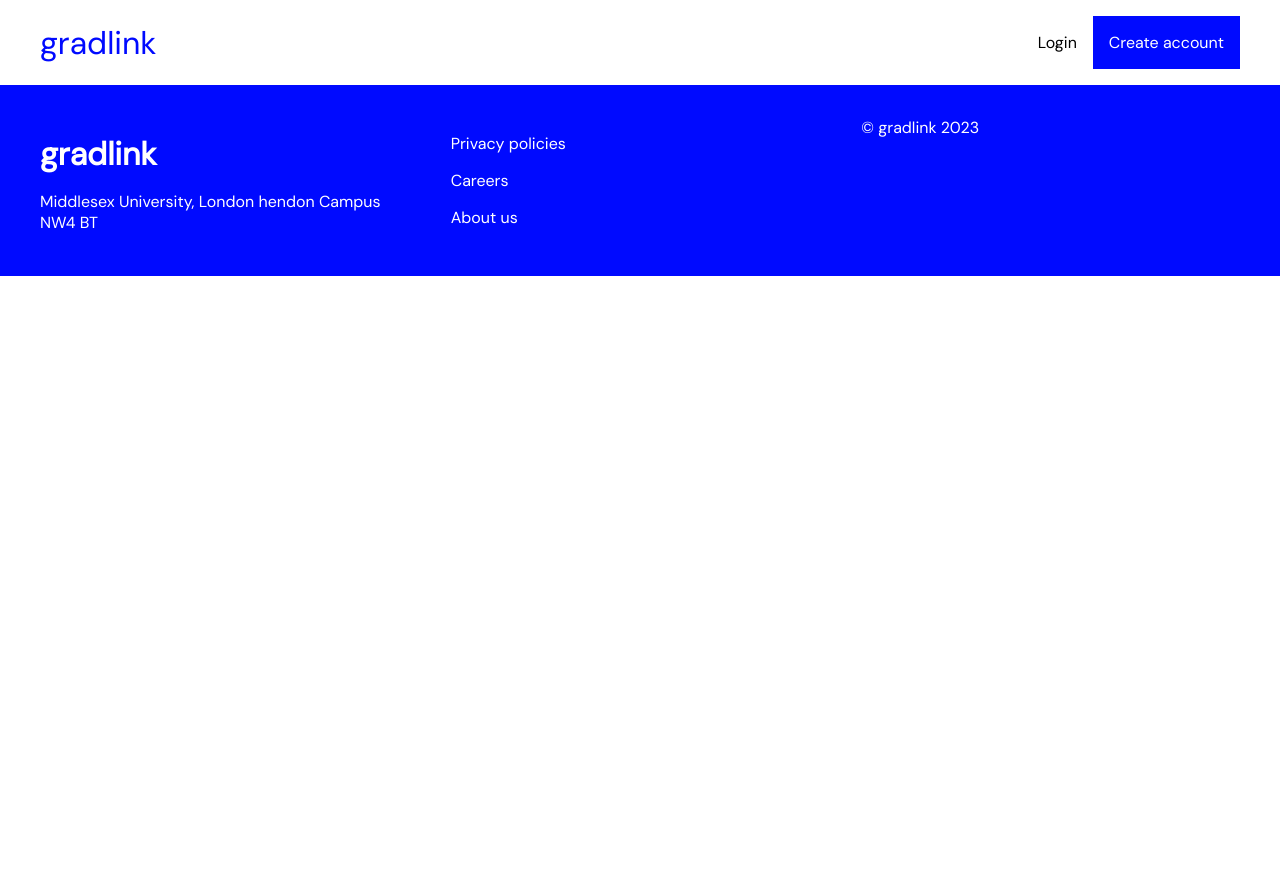
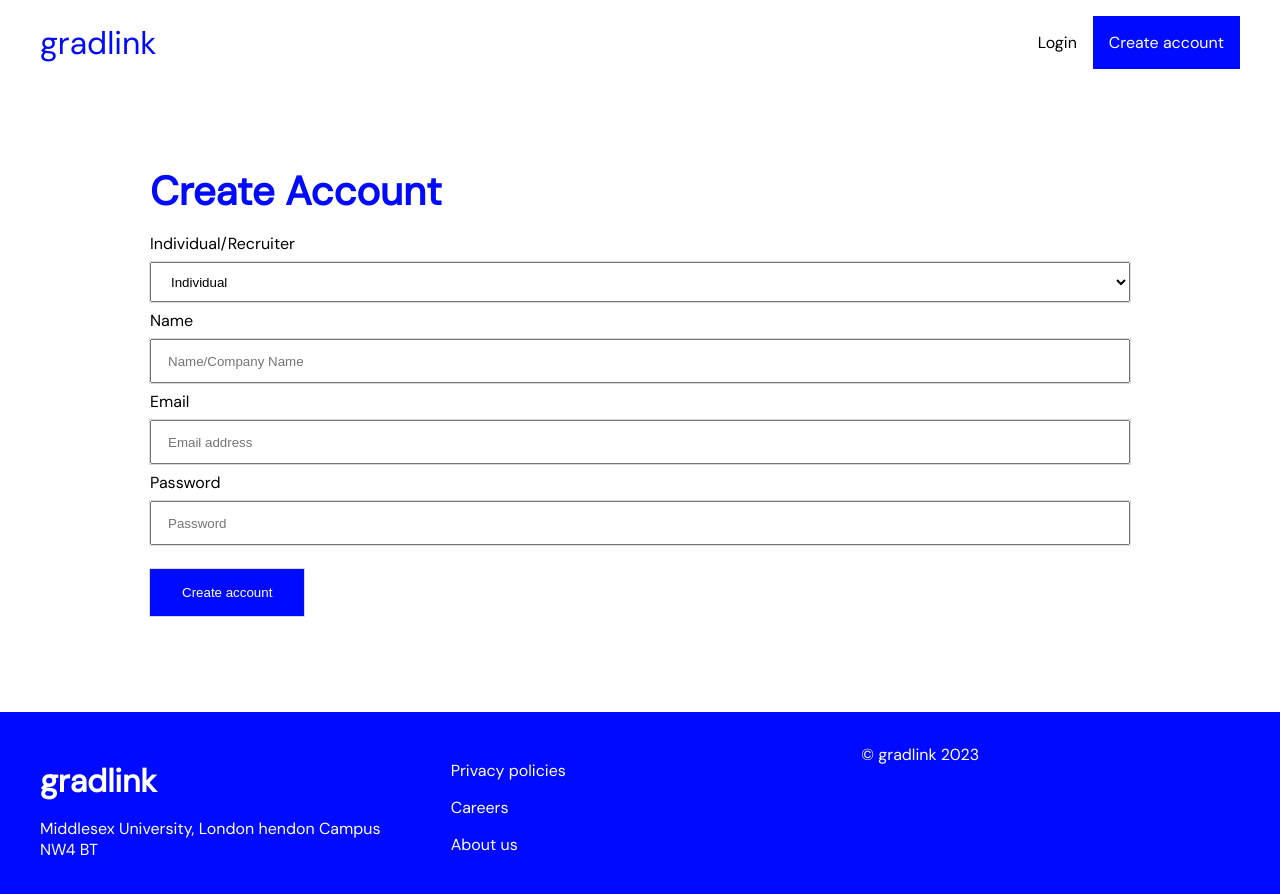
Before and after one commit to Obizim/portal, a React (Create React App) app: page / in a window 1280 px wide. Both pictures are taken after a click on the item "Create account". Shown: the top 894 px of the page. Before the commit the page ends 800 px from the top, so only its background shows below. Built offline with nearby package versions, Linux system fonts and the light colour scheme.

Commit message:
auth views

```diff
--- /dev/null
+++ b/src/components/forms/button.js
@@ -0,0 +1,7 @@
+import './forms.css'
+
+export const Button = ({type, value}) => {
+    return(
+        <button className='formSubmit' type={type}>{value}</button>
+    )
+}
--- a/src/components/forms/forms.css
+++ b/src/components/forms/forms.css
@@ -0,0 +1,35 @@
+.authSelect {
+    display: flex;
+    flex-direction: column;
+    justify-content: center;
+}
+
+.authSelect select {
+    height: 2.5rem;
+    padding-left: 1rem;
+    margin: .5rem 0;
+    outline: 1px solid rgb(218, 218, 218);
+}
+
+.inputForm {
+    display: flex;
+    flex-direction: column;
+    justify-content: center;
+}
+
+.inputForm input {
+    height: 2.5rem;
+    padding-left: 1rem;
+    margin: .5rem 0;
+    outline: 1px solid rgb(218, 218, 218);
+}
+
+.formSubmit {
+    margin: 1rem 0;
+    outline: 1px solid rgb(218, 218, 218);
+    color: #fff;
+    background-color: #000AFF;
+    padding: 1rem 2rem;
+    border: transparent;
+    cursor: pointer;
+}
--- /dev/null
+++ b/src/components/forms/input.js
@@ -0,0 +1,22 @@
+import "./forms.css";
+export const Input = ({ name, type, placeholder }) => {
+  return (
+    <div className="inputForm">
+      <label htmlFor={name}>{name}</label>
+      <input type={type} id={name} placeholder={placeholder} />
+    </div>
+  );
+};
+
+
+export const Select = () => {
+    return (
+        <div className="authSelect">
+          <label htmlFor="identity">Individual/Recruiter</label>
+          <select name="identity" id="identity">
+            <option value="individual">Individual</option>
+            <option value="recruiter">Recruiter</option>
+          </select>
+        </div>
+    )
+}
--- /dev/null
+++ b/src/views/auth/auth.css
@@ -0,0 +1,10 @@
+.authContainer{
+    max-width: 980px;
+    padding: 1rem .9rem;
+    margin: 4rem auto;
+}
+
+.title {
+    color: #000AFF;
+    margin-bottom: 1rem;
+}
--- a/src/views/auth/auth.js
+++ b/src/views/auth/auth.js
@@ -1,14 +1,32 @@
+import { Button } from "../../components/forms/button";
+import { Input, Select } from "../../components/forms/input";
+import "./auth.css";
+
 export const SignIn = () => {
-    return (
-        <section></section>
-    )
-}
-
+  return (
+    <section className="authContainer">
+      <h2 className="title">Login</h2>
+      <form className="authForm">
+        <Select />
+        <Input name="Email" type="email" placeholder="Email address" />
+        <Input name="Password" type="password" placeholder="Password" />
+        <Button type="submit" value="Login" />
+      </form>
+    </section>
+  );
+};
 
 export const SignUp = () => {
-    return (
-        <section>
-
-        </section>
-    )
-}
+  return (
+    <section className="authContainer">
+      <h2 className="title">Create Account</h2>
+      <form className="authForm">
+        <Select />
+        <Input name="Name" type="text" placeholder="Name/Company Name" />
+        <Input name="Email" type="email" placeholder="Email address" />
+        <Input name="Password" type="password" placeholder="Password" />
+        <Button type="submit" value="Create account" />
+      </form>
+    </section>
+  );
+};
--- a/src/views/home/home.css
+++ b/src/views/home/home.css
@@ -20,11 +20,11 @@
     padding: 2rem 0;
 }
 
-form {
+.form {
     display: flex;
     align-items: center;
 }
-form input {
+.form input {
     padding: 1rem;
     padding-right: 4rem;
     width: 100%;
--- a/src/views/home/index.js
+++ b/src/views/home/index.js
@@ -7,7 +7,7 @@
                 <h1 className="title">Find a <span className="titleColor">graduate/internship </span><br /> job around you</h1>
                 <p className="subtitle">Thousands of entry-level and internship roles for students across different sectors</p>
 
-                <form>
+                <form className="form">
                     <div className="form_title">
                         <input type="text" placeholder="What position are you looking for?" />
                     </div>
```
Also changed, not shown: src/components/forms/auth.js (deleted, +0 -8 lines).
